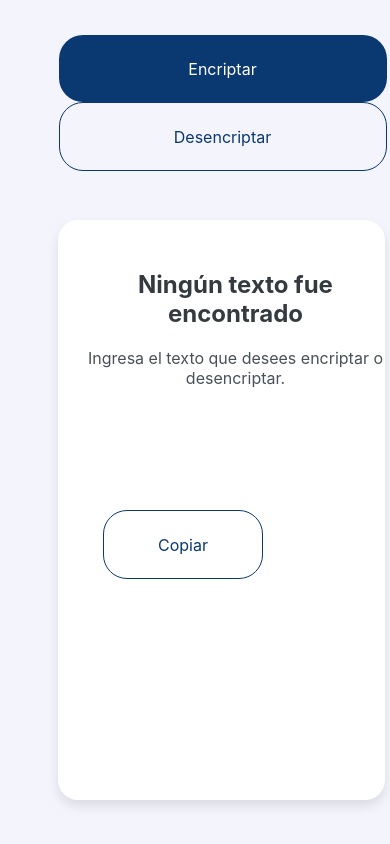
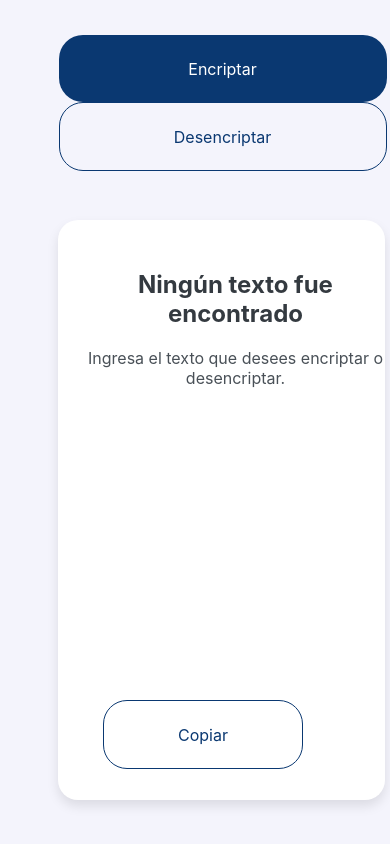
Before and after one commit to aramirezsuarez/one, a plain HTML site: page index.html in a window 390 px wide. Shown: the part 850-1694 px from the top of the page. Drawn offline with Linux system fonts and the light colour scheme.

Commit message:
Update style.css

```diff
--- a/style.css
+++ b/style.css
@@ -277,7 +277,7 @@ main {
 
 
     .boton_copiar {
-        width: calc(100% - 40px);
+        width: 200px;
         height: 69px;
         border-radius: 24px;
         background-color: #ffffff;
@@ -288,7 +288,7 @@ main {
         border: 1px solid #0A3871;
         cursor: pointer;
         position: relative;
-        top: -410px;
+        top: -220px;
         right: 4px;
     }
 
```
